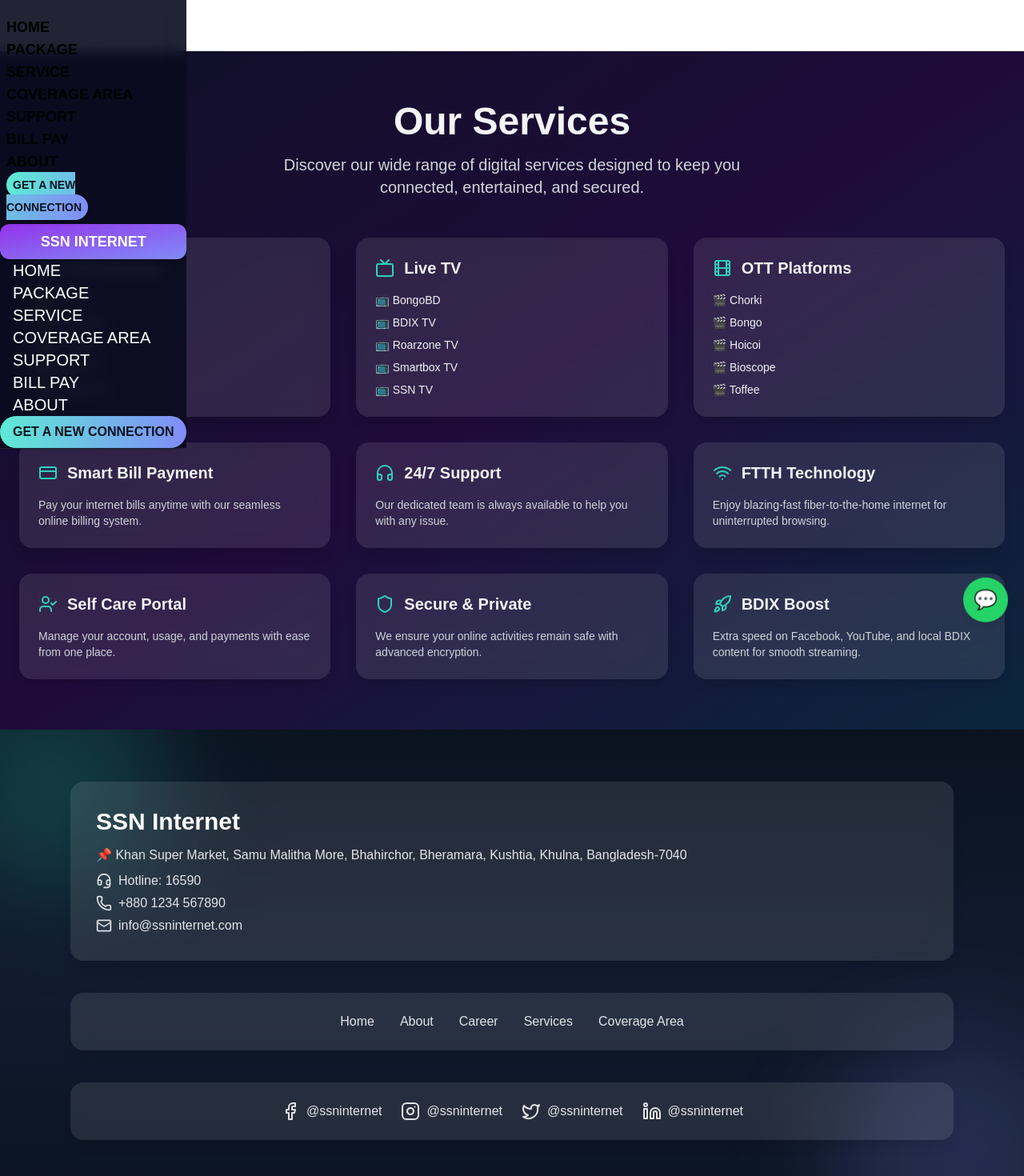
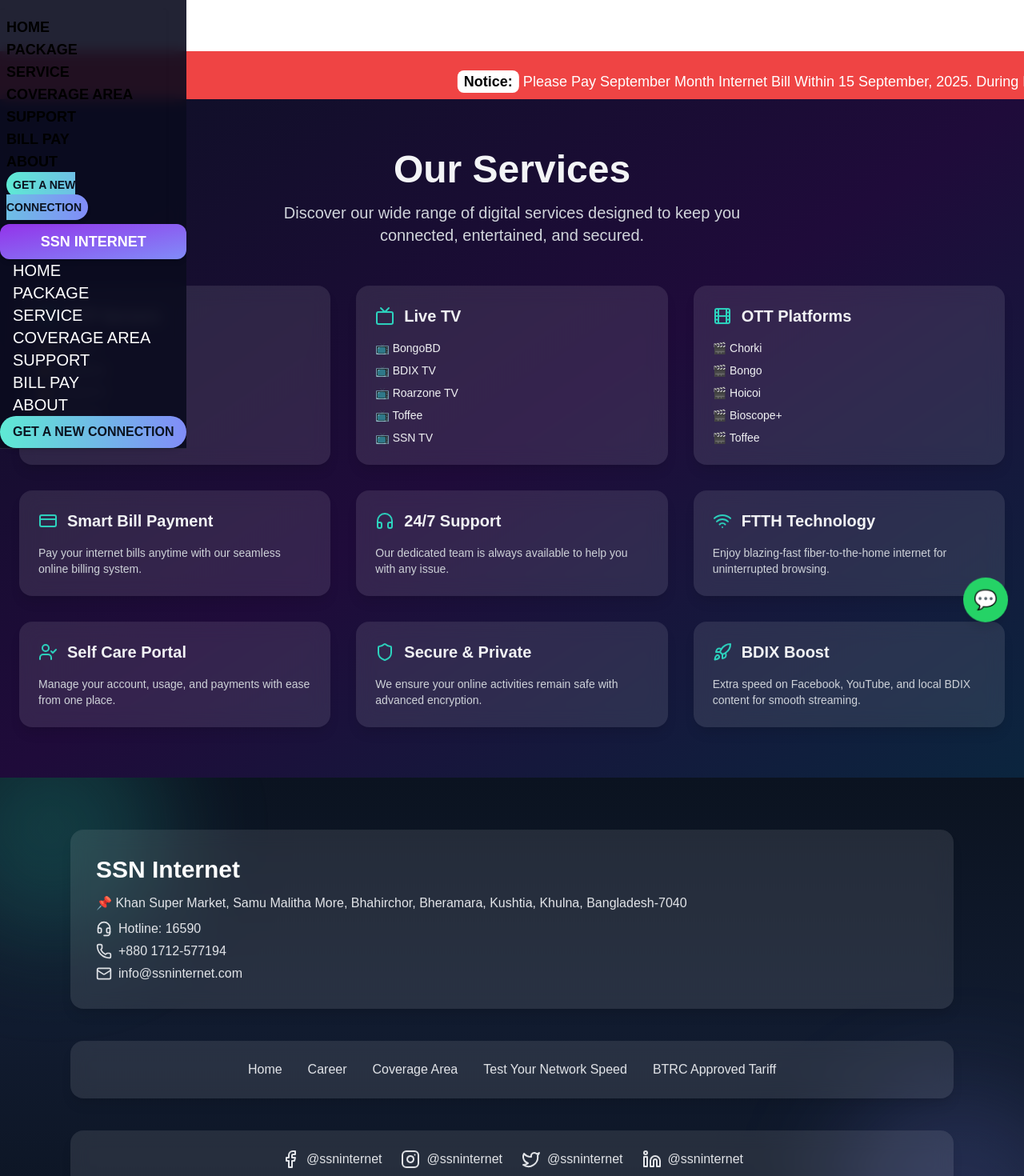
Before and after one commit to sahosskhan/ssn-internet-frontend, a React (Vite) app: page /service in a window 1280 px wide. Shown: the top 1470 px of the page at 80% size. Built offline with nearby package versions, Linux system fonts and the light colour scheme.

Commit message:
add notice bar and footer and text,link update

```diff
--- a/src/Layout/MainLayout.jsx
+++ b/src/Layout/MainLayout.jsx
@@ -2,13 +2,16 @@
 import Navbar from "../Pages/Shared/Navbar";
 import ChatButton from "../Pages/Home/ChatBtn";
 import Footer from "../Pages/Shared/Footer";
+import NoticeBar from "../Pages/Shared/NoticeBar";
 
 
 const MainLayout = () => {
     return (
         <div>
             <Navbar/>
+
           <div className="pt-16">
+          <div>   <NoticeBar/></div>
               <Outlet></Outlet>
           </div>
 
--- a/src/Pages/About/About.jsx
+++ b/src/Pages/About/About.jsx
@@ -14,35 +14,35 @@
     {
       name: "MD. Saiful Alam Khan",
       position: "CEO",
-      number: "+880123456789",
+      number: "+880 1712-577194",
       email: "ceo@ssn.com",
       image: "https://i.ibb.co.com/mFHrvH5W/image.png",
     },
     {
       name: "K.M. Yeamin Saiful Khan",
       position: "CTO",
-      number: "+880987654321",
+      number: "+880 1712-577194",
       email: "yeamin@ssn.com",
       image: "https://i.ibb.co.com/mFHrvH5W/image.png",
     },
     {
       name: "KM Yeardin Saiful Khan",
       position: "CMO",
-      number: "+880112233445",
+      number: "+880 1712-5771945",
       email: "yeardin@ssn.com",
       image: "https://i.ibb.co.com/c9JZvdK/image.png",
     },
     {
       name: "MD. Sahoss Khan",
       position: "Web Developer",
-      number: "+8801778030482",
+      number: "+880 1778-030482",
       email: "sahoss@ssn.com",
       image: "https://i.ibb.co.com/DPhL6jBf/image.png",
     },
     {
       name: "MD. Alamin Islam",
       position: "Network Engineer",
-      number: "+8801778030482",
+      number: "+880 1778-030482",
       email: "alamin@ssn.com",
       image: "https://i.ibb.co.com/TD9Mw3cf/image.png",
     },
--- a/src/Pages/BillPay/BillPay.jsx
+++ b/src/Pages/BillPay/BillPay.jsx
@@ -2,11 +2,11 @@
 
 const BillPay = () => {
   const paymentMethods = [
-    { name: "bKash", number: "+8801778030482", logo: "https://i.ibb.co.com/MDPPsP6b/image.png" },
-    { name: "Rocket", number: "+8801778030482", logo: "https://i.ibb.co.com/KckSJ2HP/image.png" },
-    { name: "Nagad", number: "+8801778030482", logo: "https://i.ibb.co.com/5Wcw71Bd/image.png" },
-    { name: "SureCash", number: "+8801778030482", logo: "https://i.ibb.co.com/q3GQ4Q0P/image.png" },
-    { name: "NexusPay", number: "+8801778030482", logo: "https://i.ibb.co.com/YFsjtqcf/image.png" },
+    { name: "bKash", number: "+880 1712-577194", logo: "https://i.ibb.co.com/MDPPsP6b/image.png" },
+    { name: "Rocket", number: "+880 1712-577194", logo: "https://i.ibb.co.com/KckSJ2HP/image.png" },
+    { name: "Nagad", number: "+880 1712-577194", logo: "https://i.ibb.co.com/5Wcw71Bd/image.png" },
+    { name: "SureCash", number: "+880 1712-577194", logo: "https://i.ibb.co.com/q3GQ4Q0P/image.png" },
+    { name: "NexusPay", number: "+880 1712-577194", logo: "https://i.ibb.co.com/YFsjtqcf/image.png" },
   ];
 
   const instructions = [
--- a/src/Pages/Service/Service.jsx
+++ b/src/Pages/Service/Service.jsx
@@ -22,11 +22,11 @@
               <h3 className="text-xl font-semibold">FTP Servers</h3>
             </div>
             <ul className="space-y-2 text-sm">
-              <li><a href="https://ftp1.example.com" className="hover:text-teal-400">📂 ICCFTP</a></li>
-              <li><a href="https://ftp2.example.com" className="hover:text-teal-400">📂 DhakaFilx</a></li>
-              <li><a href="https://ftp3.example.com" className="hover:text-teal-400">📂 CircleFTP</a></li>
-              <li><a href="https://ftp4.example.com" className="hover:text-teal-400">📂 SamFTP</a></li>
-              <li><a href="https://ftp5.example.com" className="hover:text-teal-400">📂 DhakaFTP</a></li>
+              <li><a href="http://10.16.100.244" className="hover:text-teal-400">📂 ICCFTP</a></li>
+              <li><a href="http://172.16.50.4" className="hover:text-teal-400">📂 DhakaFilx</a></li>
+              <li><a href="http://circleftp.net" className="hover:text-teal-400">📂 CircleFTP</a></li>
+              <li><a href="http://172.27.27.84" className="hover:text-teal-400">📂 WowFTP</a></li>
+              <li><a href="http://dhakamovie.com" className="hover:text-teal-400">📂 DhakaFTP</a></li>
             </ul>
           </div>
 
@@ -37,11 +37,11 @@
               <h3 className="text-xl font-semibold">Live TV</h3>
             </div>
             <ul className="space-y-2 text-sm">
-              <li><a href="https://livetv1.example.com" className="hover:text-teal-400">📺 BongoBD</a></li>
-              <li><a href="https://livetv2.example.com" className="hover:text-teal-400">📺 BDIX TV</a></li>
-              <li><a href="https://livetv3.example.com" className="hover:text-teal-400">📺 Roarzone TV</a></li>
-              <li><a href="https://livetv4.example.com" className="hover:text-teal-400">📺 Smartbox TV</a></li>
-              <li><a href="https://livetv5.example.com" className="hover:text-teal-400">📺 SSN TV</a></li>
+              <li><a href="https://bongobd.com" className="hover:text-teal-400">📺 BongoBD</a></li>
+              <li><a href="https://iptv.race.net.bd/" className="hover:text-teal-400">📺 BDIX TV</a></li>
+              <li><a href="http://tv.roarzone.info" className="hover:text-teal-400">📺 Roarzone TV</a></li>
+              <li><a href="https://toffeelive.com/en/live" className="hover:text-teal-400">📺 Toffee</a></li>
+              <li><a href="http://tv.roarzone.info" className="hover:text-teal-400">📺 SSN TV</a></li>
             </ul>
           </div>
 
@@ -52,11 +52,11 @@
               <h3 className="text-xl font-semibold">OTT Platforms</h3>
             </div>
             <ul className="space-y-2 text-sm">
-              <li><a href="https://ott1.example.com" className="hover:text-teal-400">🎬 Chorki</a></li>
-              <li><a href="https://ott2.example.com" className="hover:text-teal-400">🎬 Bongo</a></li>
-              <li><a href="https://ott3.example.com" className="hover:text-teal-400">🎬 Hoicoi</a></li>
-              <li><a href="https://ott4.example.com" className="hover:text-teal-400">🎬 Bioscope</a></li>
-              <li><a href="https://ott5.example.com" className="hover:text-teal-400">🎬 Toffee</a></li>
+              <li><a href="https://www.chorki.com" className="hover:text-teal-400">🎬 Chorki</a></li>
+              <li><a href="https://bongobd.com" className="hover:text-teal-400">🎬 Bongo</a></li>
+              <li><a href="https://www.hoichoi.tv" className="hover:text-teal-400">🎬 Hoicoi</a></li>
+              <li><a href="https://www.bioscopeplus.com/" className="hover:text-teal-400">🎬 Bioscope+</a></li>
+              <li><a href="https://toffeelive.com" className="hover:text-teal-400">🎬 Toffee</a></li>
             </ul>
           </div>
 
--- a/src/Pages/Shared/Footer.jsx
+++ b/src/Pages/Shared/Footer.jsx
@@ -20,7 +20,7 @@
             <Headset className="w-5 h-5" /> Hotline: 16590
           </p>
           <p className="flex items-center gap-2 text-gray-200 mb-1 text-sm md:text-base">
-            <Phone className="w-5 h-5" /> +880 1234 567890
+            <Phone className="w-5 h-5" /> +880 1712-577194
           </p>
           <p className="flex items-center gap-2 text-gray-200 text-sm md:text-base">
             <Mail className="w-5 h-5" /> info@ssninternet.com
@@ -31,10 +31,10 @@
         <div className="bg-white/10 backdrop-blur-md rounded-2xl p-4 md:p-6 shadow-lg hover:scale-105 transition-transform duration-500 flex flex-wrap justify-center gap-4 md:gap-8 animate-wave">
           {[
             { name: "Home", path: "/" },
-            { name: "About", path: "/about" },
             { name: "Career", path: "/career" },
-            { name: "Services", path: "/service" },
             { name: "Coverage Area", path: "/coverage-area" },
+            { name: "Test Your Network Speed", path: "http://www.speedtest.com.sg/" },
+                  { name: "BTRC Approved Tariff", path: "https://www.orbitbd.net/btrc-approved-tariff" },
           ].map((link) => (
             <Link
               key={link.name}
--- /dev/null
+++ b/src/Pages/Shared/NoticeBar.jsx
@@ -0,0 +1,27 @@
+import React from "react";
+
+const NoticeBar = () => {
+  return (
+    <div className="w-full text-white bg-red-500 py-2 overflow-hidden">
+      <div className="container mx-auto pt-6 md:pt-2 lg:pt-3 xl:pt-4 px-4  animate-marquee">
+        <div className="flex  items-center space-x-2 whitespace-nowrap">
+          {/* Icon */}
+          <svg xmlns="http://www.w3.org/2000/svg" className="w-5 animate-pulse h-5 md:w-6 md:h-6 flex-shrink-0" viewBox="0 0 24 24" fill="none" stroke="currentColor" stroke-width="2" stroke-linecap="round" stroke-linejoin="round" class="lucide lucide-triangle-alert-icon lucide-triangle-alert"><path d="m21.73 18-8-14a2 2 0 0 0-3.48 0l-8 14A2 2 0 0 0 4 21h16a2 2 0 0 0 1.73-3"/><path d="M12 9v4"/><path d="M12 17h.01"/></svg>
+
+
+          {/* Text */}
+          <p className="text-sm sm:text-base md:text-lg">
+            <span className="bg-white  px-2 py-1 rounded-lg font-semibold text-black">
+              Notice:
+            </span>{" "}
+            Please Pay September Month Internet Bill Within 15 September, 2025.
+            During Electricity Issue Network Can Be Down For Few Moments In This
+            Week.🚧Website Under Construction.🚧
+          </p>
+        </div>
+      </div>
+    </div>
+  );
+};
+
+export default NoticeBar;
--- a/src/Pages/Support/Support.jsx
+++ b/src/Pages/Support/Support.jsx
@@ -14,49 +14,49 @@
   {
     type: "Network Issue",
     icon: <Wifi size={32} />,
-    contact: { number: "+880123456789", email: "network@ssn.com" },
+    contact: { number: "+880 1712-577194", email: "network@ssn.com" },
     color: "from-blue-400 to-blue-600",
   },
   {
     type: "Payment Issue",
     icon: <CreditCard size={32} />,
-    contact: { number: "+880987654321", email: "payment@ssn.com" },
+    contact: { number: "+880 1712-577194", email: "payment@ssn.com" },
     color: "from-green-400 to-green-600",
   },
   {
     type: "New Connection Issue",
     icon: <Plug size={32} />,
-    contact: { number: "+880112233445", email: "newconnection@ssn.com" },
+    contact: { number: "+880 1712-577194", email: "newconnection@ssn.com" },
     color: "from-purple-400 to-purple-600",
   },
   {
     type: "Billing Issue",
     icon: <FileText size={32} />,
-    contact: { number: "+880223344556", email: "billing@ssn.com" },
+    contact: { number: "+880 1712-577194", email: "billing@ssn.com" },
     color: "from-yellow-400 to-yellow-600",
   },
   {
     type: "Technical Support",
     icon: <Wrench size={32} />,
-    contact: { number: "+880334455667", email: "tech@ssn.com" },
+    contact: { number: "+880 1712-577194", email: "tech@ssn.com" },
     color: "from-red-400 to-red-600",
   },
   {
     type: "Service Upgrade",
     icon: <ArrowUp size={32} />,
-    contact: { number: "+880445566778", email: "upgrade@ssn.com" },
+    contact: { number: "+880 1712-577194", email: "upgrade@ssn.com" },
     color: "from-pink-400 to-pink-600",
   },
   {
     type: "Complaint",
     icon: <AlertTriangle size={32} />,
-    contact: { number: "+880556677889", email: "complaint@ssn.com" },
+    contact: { number: "+880 1712-577194", email: "complaint@ssn.com" },
     color: "from-indigo-400 to-indigo-600",
   },
   {
     type: "Feedback/Suggestion",
     icon: <MessageCircle size={32} />,
-    contact: { number: "+880667788990", email: "feedback@ssn.com" },
+    contact: { number: "+880 1712-577194", email: "feedback@ssn.com" },
     color: "from-teal-400 to-teal-600",
   },
 ];
--- a/src/index.css
+++ b/src/index.css
@@ -6,3 +6,16 @@
 body{
     font-family: "Roboto Flex", sans-serif;
 }
+@keyframes marquee {
+  0% {
+    transform: translateX(100%); /* start fully right */
+  }
+  100% {
+    transform: translateX(-100%); /* move fully left */
+  }
+}
+
+.animate-marquee {
+  display: inline-flex;
+  animation: marquee 20s linear infinite;
+}
```
